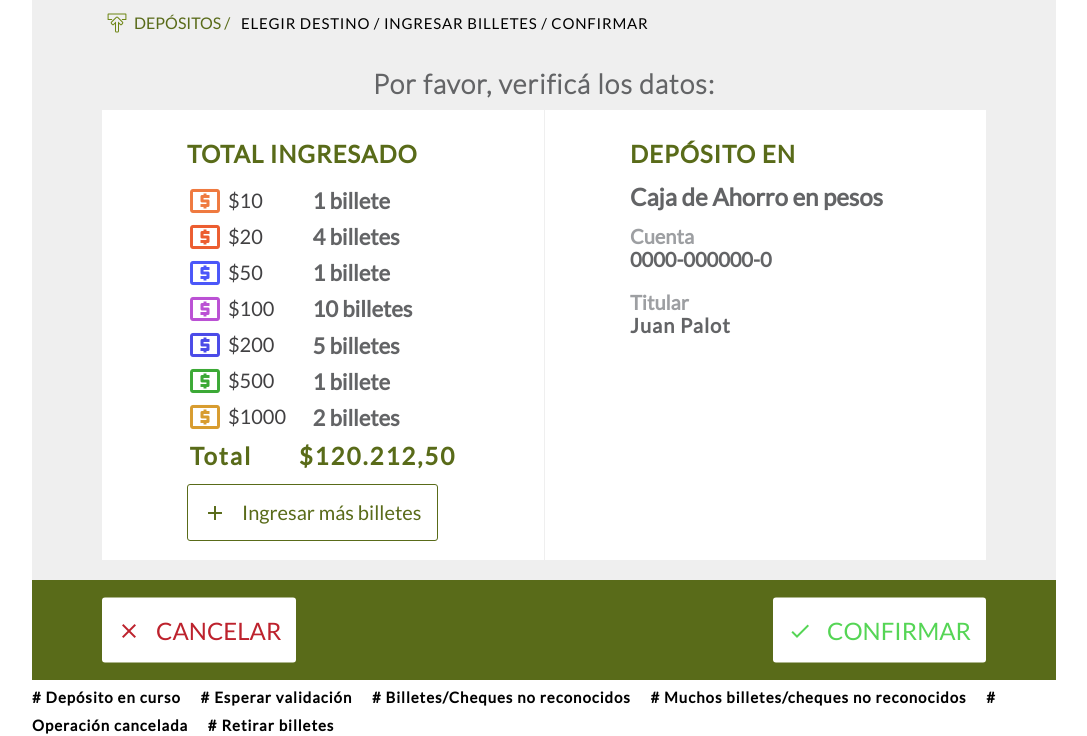
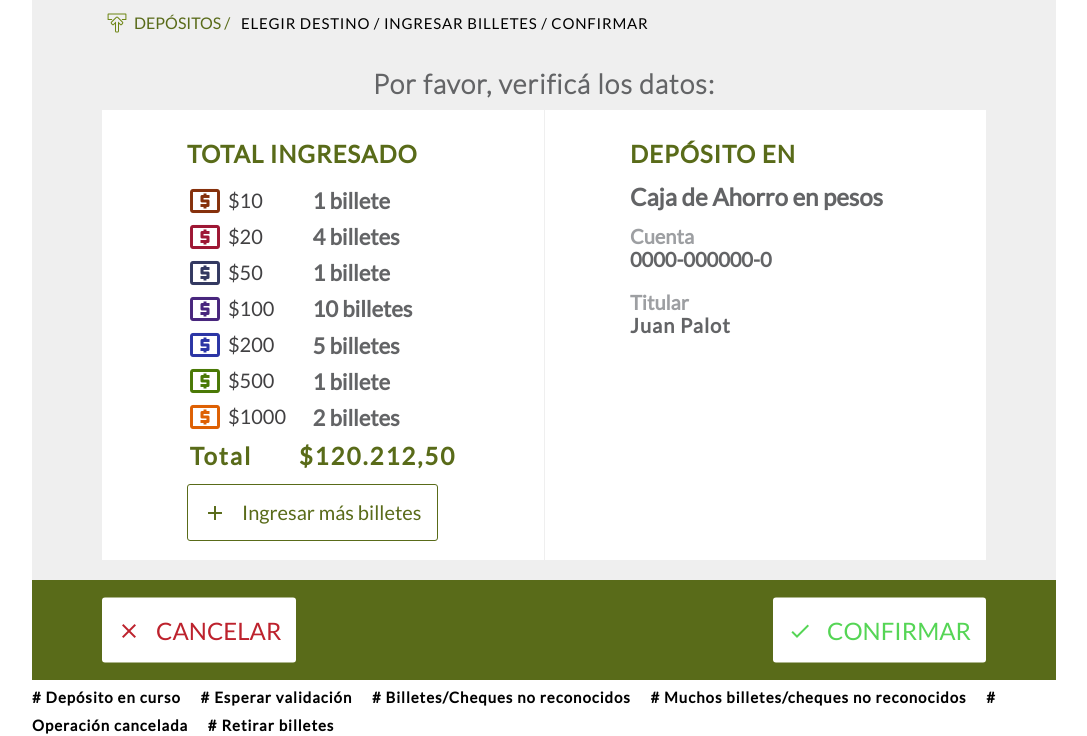
Before and after one commit to PrismaMP-UIUX/tascomafi, a website: page app/transacciones/depositar/depositar-confirmar-deposito-efectivo.html in a window 1280 px wide. Shown: the part 87-823 px from the top of the page, without its empty margins (96-1183 px from the left). Drawn offline with nearby package versions, Linux system fonts and the light colour scheme; files that its build step writes are made by us from their sources.

Commit message:
Colores de Billetes
By Mariano D'almeida

```diff
--- a/app/sass/_particularidades.scss
+++ b/app/sass/_particularidades.scss
@@ -38,13 +38,13 @@ input[type=radio]:checked ~ .inputs.numCta > input.numCta {
   .col-left {
     .col-1.left {
         p {
-          i.material-icons.diezpe {color: #ef7a40 !important;}
-          i.material-icons.veintepe {color: #ec5d30 !important;}
-          i.material-icons.cincuentape {color: #4b57f9 !important;}
-          i.material-icons.cienpe {color: #bb51d4 !important;}
-          i.material-icons.doscientospe {color: #4b4be8 !important;}
-          i.material-icons.quinientospe {color: #3ca936 !important;}
-          i.material-icons.milpe {color: #d89c2f !important;}
+          i.material-icons.diezpe {color: #86310c !important;}
+          i.material-icons.veintepe {color: #9e1734 !important;}
+          i.material-icons.cincuentape {color: #333961 !important;}
+          i.material-icons.cienpe {color: #48267d !important;}
+          i.material-icons.doscientospe {color: #2b35a5 !important;}
+          i.material-icons.quinientospe {color: #4a7906 !important;}
+          i.material-icons.milpe {color: #de6003 !important;}
       }
     }
   }
```
